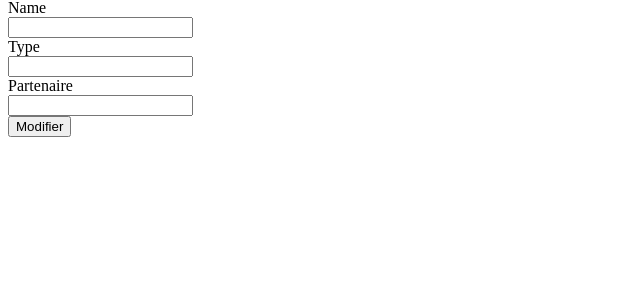
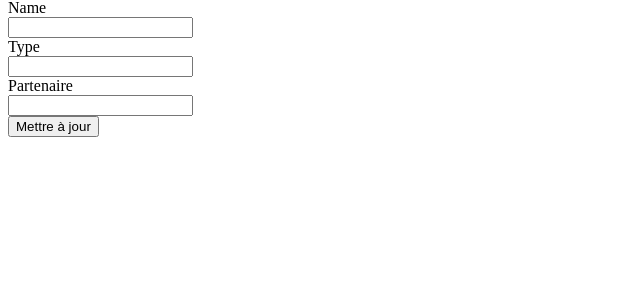
Before and after one commit to LN45/hackathon_2, a Symfony app: template templates/company/edit.html.twig in a window 1280 px wide. Shown: the part 481-781 px from the top of the page, without its empty margins (0-640 px from the left). Run offline with Twig, Linux system fonts and the light colour scheme; the template is opened without the code that fills it, so the values that code supplies are empty; form fields are guessed from the names that the template uses; some libraries are stand-ins or nearby versions.

Commit message:
modif boutton

```diff
--- a/templates/company/edit.html.twig
+++ b/templates/company/edit.html.twig
@@ -11,7 +11,7 @@
     </div>
 
 
-    {{ include('company/_form.html.twig', {'button_label': 'Modifier'}) }}
+    {{ include('company/_form.html.twig', {'button_label': 'Mettre à jour'}) }}
 
 
 {% endblock %}
--- a/templates/contact/edit.html.twig
+++ b/templates/contact/edit.html.twig
@@ -11,7 +11,7 @@
     </div>
 
 
-    {{ include('contact/_form.html.twig', {'button_label': 'Update'}) }}
+    {{ include('contact/_form.html.twig', {'button_label': 'Mettre à jour'}) }}
 
 
 {% endblock %}
```
